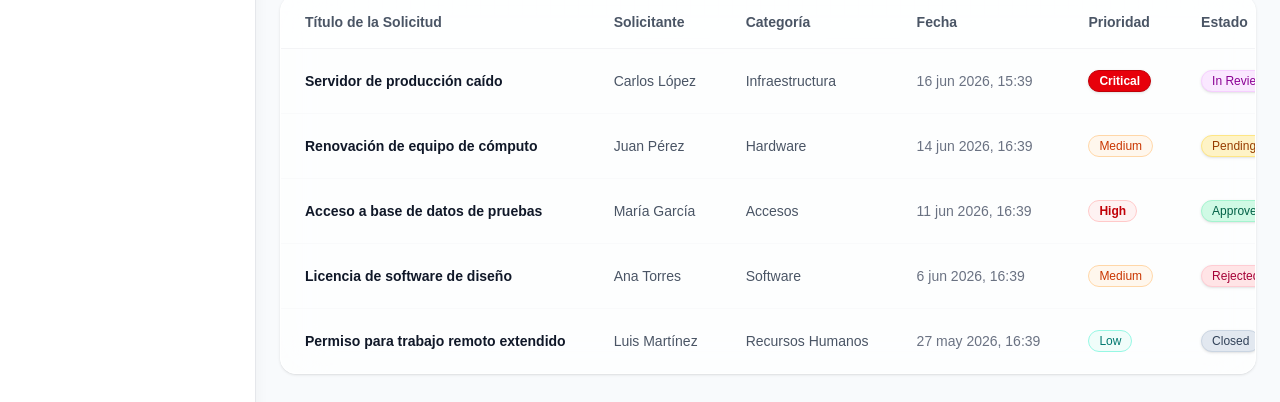
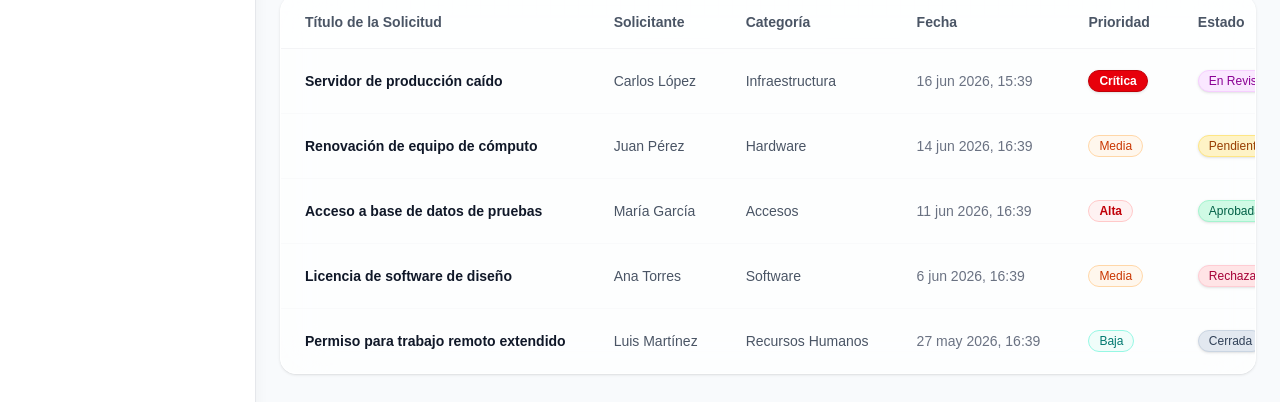
Before and after one commit to artxga/reto-tecnico-scotiabank-front, a Next.js app: page /requests in a window 1280 px wide. Shown: the part 275-677 px from the top of the page. Built offline with nearby package versions, Linux system fonts and the light colour scheme.

Commit message:
feat: add coverage script and implement dictionary-based localization for badge text labels

```diff
--- a/package.json
+++ b/package.json
@@ -8,6 +8,7 @@
     "start": "next start",
     "lint": "eslint",
     "test": "jest",
+    "test:coverage": "jest --coverage",
     "test:watch": "jest --watch"
   },
   "dependencies": {
--- a/src/components/ui/badge.tsx
+++ b/src/components/ui/badge.tsx
@@ -27,7 +27,18 @@ function Badge({ className, variant = "default", ...props }: BadgeProps) {
   }
 
   const formatText = (text: string) => {
-    return text.replace('_', ' ').replace(/\b\w/g, l => l.toUpperCase());
+    const translations: Record<string, string> = {
+      pending: "Pendiente",
+      in_review: "En Revisión",
+      approved: "Aprobada",
+      rejected: "Rechazada",
+      closed: "Cerrada",
+      low: "Baja",
+      medium: "Media",
+      high: "Alta",
+      critical: "Crítica",
+    };
+    return translations[text.toLowerCase()] || text.replace('_', ' ').replace(/\b\w/g, l => l.toUpperCase());
   }
 
   return (
```
Also changed, not shown: 1 other file (tests, documents, lock files or other folders).
